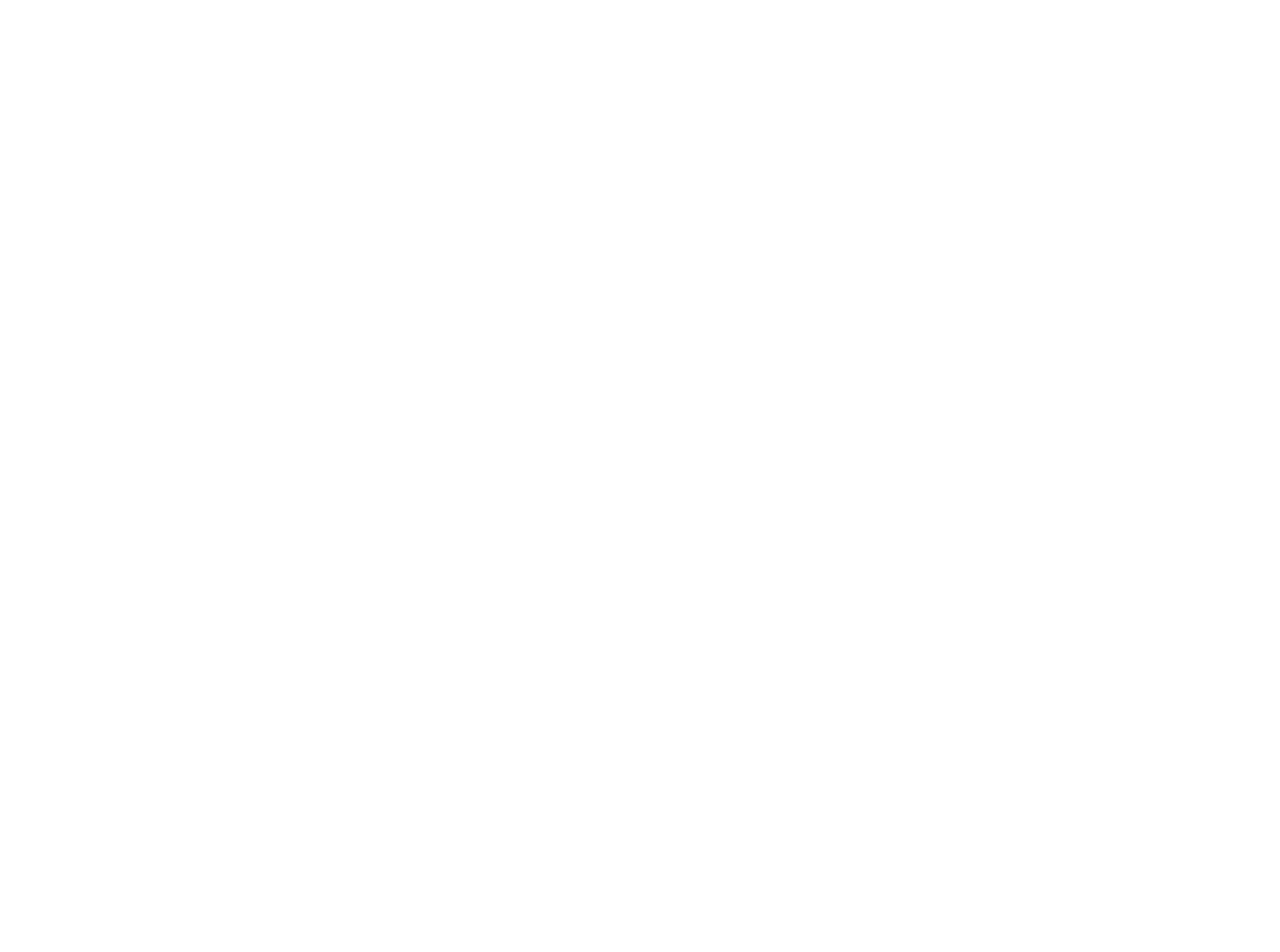
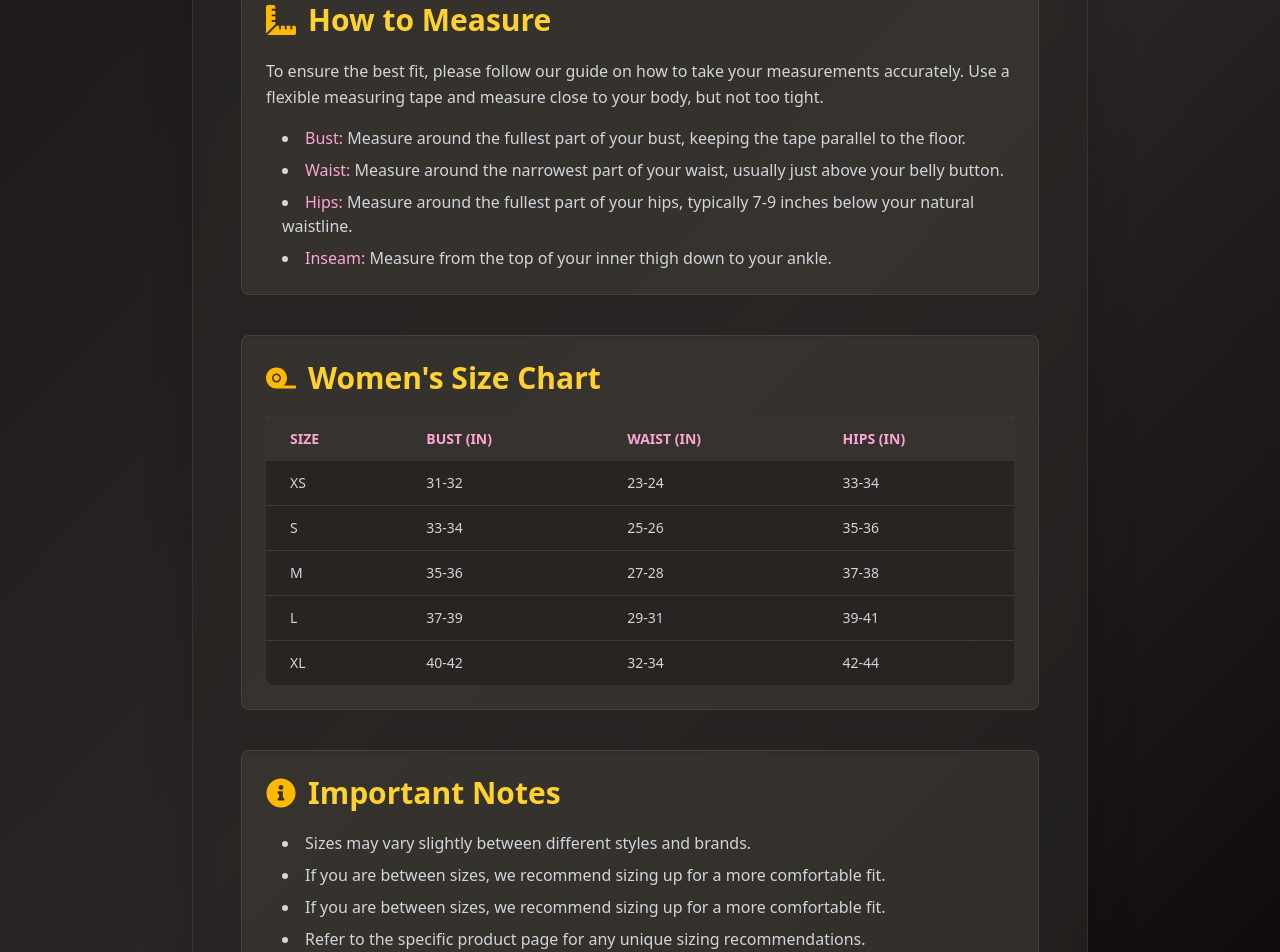
Before and after one commit to AayushSahani01/Pooja_project, a React (Vite) app: page /size-guide in a window 1280 px wide. Shown: the part 200-1152 px from the top of the page. Before the commit the page ends 800 px from the top, so only its background shows below. Built offline with nearby package versions, Linux system fonts and the light colour scheme.

Commit message:
feat: Add Size Guide page and link to footer

```diff
--- a/src/App.jsx
+++ b/src/App.jsx
@@ -17,6 +17,7 @@
 import ShopNow from "./landingPage/fashions/ShopNow.jsx";
 import ScrollToTop from "./scrolltotop.jsx";
 import ShippingInfo from "./landingPage/ShippingInfo.jsx";
+import SizeGuide from "./landingPage/SizeGuide.jsx";
 
 
 
@@ -40,6 +41,7 @@
          <Route path="/shop" element={<ShopNow />} />
          <Route path="/order" element={<Orders />} />
          <Route path="/shipping-info" element={<ShippingInfo />} />
+         <Route path="/size-guide" element={<SizeGuide />} />
          <Route path="/login" element={<Login />} />
         <Route path="/*" element={<NotPages />} />
       </Routes>
--- a/src/landingPage/Footer.jsx
+++ b/src/landingPage/Footer.jsx
@@ -131,7 +131,7 @@
                 { name: "Privacy Policy", path: "#" },
                 { name: "Return Policy", path: "#" },
                 { name: "Shipping Info", path: "/shipping-info" },
-                { name: "Size Guide", path: "#" },
+                { name: "Size Guide", path: "/size-guide" },
                 { name: "Care Instructions", path: "#" },
               ].map((link, idx) => (
                 <li key={idx} className="group">
--- /dev/null
+++ b/src/landingPage/SizeGuide.jsx
@@ -0,0 +1,108 @@
+import React from 'react';
+import Navbar from './Navbar';
+import Footer from './Footer';
+import OnTopBar from './OnTopBar';
+import ScrollToTop from '../scrolltotop';
+import { FaRulerCombined, FaWeight, FaTape, FaInfoCircle } from 'react-icons/fa';
+
+const SizeGuide = () => {
+  return (
+    <>
+      <ScrollToTop />
+      <OnTopBar />
+      <Navbar />
+      <div className="min-h-screen bg-gradient-to-br from-stone-900 via-stone-800 to-stone-950 text-gray-200 py-12 px-4 sm:px-6 lg:px-8">
+        <div className="max-w-4xl mx-auto bg-stone-800/70 backdrop-blur-sm rounded-xl shadow-2xl p-8 md:p-12 border border-stone-700/50">
+          <h1 className="text-4xl font-extrabold text-center mb-10 bg-gradient-to-r from-amber-200 to-pink-300 bg-clip-text text-transparent">
+            Size Guide
+          </h1>
+
+          {/* How to Measure */}
+          <section className="mb-10 p-6 bg-stone-700/50 rounded-lg border border-stone-600/50 shadow-inner">
+            <h2 className="text-3xl font-semibold mb-5 flex items-center text-amber-300">
+              <FaRulerCombined className="mr-3 text-amber-400" /> How to Measure
+            </h2>
+            <p className="text-gray-300 leading-relaxed mb-4">
+              To ensure the best fit, please follow our guide on how to take your measurements accurately.
+              Use a flexible measuring tape and measure close to your body, but not too tight.
+            </p>
+            <ul className="list-disc list-inside text-gray-300 space-y-2 ml-4">
+              <li><span className="font-medium text-pink-300">Bust:</span> Measure around the fullest part of your bust, keeping the tape parallel to the floor.</li>
+              <li><span className="font-medium text-pink-300">Waist:</span> Measure around the narrowest part of your waist, usually just above your belly button.</li>
+              <li><span className="font-medium text-pink-300">Hips:</span> Measure around the fullest part of your hips, typically 7-9 inches below your natural waistline.</li>
+              <li><span className="font-medium text-pink-300">Inseam:</span> Measure from the top of your inner thigh down to your ankle.</li>
+            </ul>
+          </section>
+
+          {/* Women's Size Chart */}
+          <section className="mb-10 p-6 bg-stone-700/50 rounded-lg border border-stone-600/50 shadow-inner">
+            <h2 className="text-3xl font-semibold mb-5 flex items-center text-amber-300">
+              <FaTape className="mr-3 text-amber-400" /> Women's Size Chart
+            </h2>
+            <div className="overflow-x-auto">
+              <table className="min-w-full bg-stone-900/50 rounded-lg">
+                <thead>
+                  <tr className="bg-stone-700/50 text-pink-300 uppercase text-sm leading-normal">
+                    <th className="py-3 px-6 text-left">Size</th>
+                    <th className="py-3 px-6 text-left">Bust (in)</th>
+                    <th className="py-3 px-6 text-left">Waist (in)</th>
+                    <th className="py-3 px-6 text-left">Hips (in)</th>
+                  </tr>
+                </thead>
+                <tbody className="text-gray-300 text-sm font-light">
+                  <tr className="border-b border-stone-600/50 hover:bg-stone-800/50">
+                    <td className="py-3 px-6 text-left whitespace-nowrap">XS</td>
+                    <td className="py-3 px-6 text-left">31-32</td>
+                    <td className="py-3 px-6 text-left">23-24</td>
+                    <td className="py-3 px-6 text-left">33-34</td>
+                  </tr>
+                  <tr className="border-b border-stone-600/50 hover:bg-stone-800/50">
+                    <td className="py-3 px-6 text-left whitespace-nowrap">S</td>
+                    <td className="py-3 px-6 text-left">33-34</td>
+                    <td className="py-3 px-6 text-left">25-26</td>
+                    <td className="py-3 px-6 text-left">35-36</td>
+                  </tr>
+                  <tr className="border-b border-stone-600/50 hover:bg-stone-800/50">
+                    <td className="py-3 px-6 text-left whitespace-nowrap">M</td>
+                    <td className="py-3 px-6 text-left">35-36</td>
+                    <td className="py-3 px-6 text-left">27-28</td>
+                    <td className="py-3 px-6 text-left">37-38</td>
+                  </tr>
+                  <tr className="border-b border-stone-600/50 hover:bg-stone-800/50">
+                    <td className="py-3 px-6 text-left whitespace-nowrap">L</td>
+                    <td className="py-3 px-6 text-left">37-39</td>
+                    <td className="py-3 px-6 text-left">29-31</td>
+                    <td className="py-3 px-6 text-left">39-41</td>
+                  </tr>
+                  <tr className="hover:bg-stone-800/50">
+                    <td className="py-3 px-6 text-left whitespace-nowrap">XL</td>
+                    <td className="py-3 px-6 text-left">40-42</td>
+                    <td className="py-3 px-6 text-left">32-34</td>
+                    <td className="py-3 px-6 text-left">42-44</td>
+                  </tr>
+                </tbody>
+              </table>
+            </div>
+          </section>
+
+          {/* Important Notes */}
+          <section className="p-6 bg-stone-700/50 rounded-lg border border-stone-600/50 shadow-inner">
+            <h2 className="text-3xl font-semibold mb-5 flex items-center text-amber-300">
+              <FaInfoCircle className="mr-3 text-amber-400" /> Important Notes
+            </h2>
+            <ul className="list-disc list-inside text-gray-300 space-y-2 ml-4">
+              <li>Sizes may vary slightly between different styles and brands.</li>
+              <li>If you are between sizes, we recommend sizing up for a more comfortable fit.</li>
+              <li>If you are between sizes, we recommend sizing up for a more comfortable fit.</li>
+              <li>Refer to the specific product page for any unique sizing recommendations.</li>
+              <li>Our customer service team is always here to help with any sizing questions!</li>
+            </ul>
+          </section>
+        </div>
+      </div>
+      <Footer />
+    </>
+  );
+};
+
+export default SizeGuide;
```
